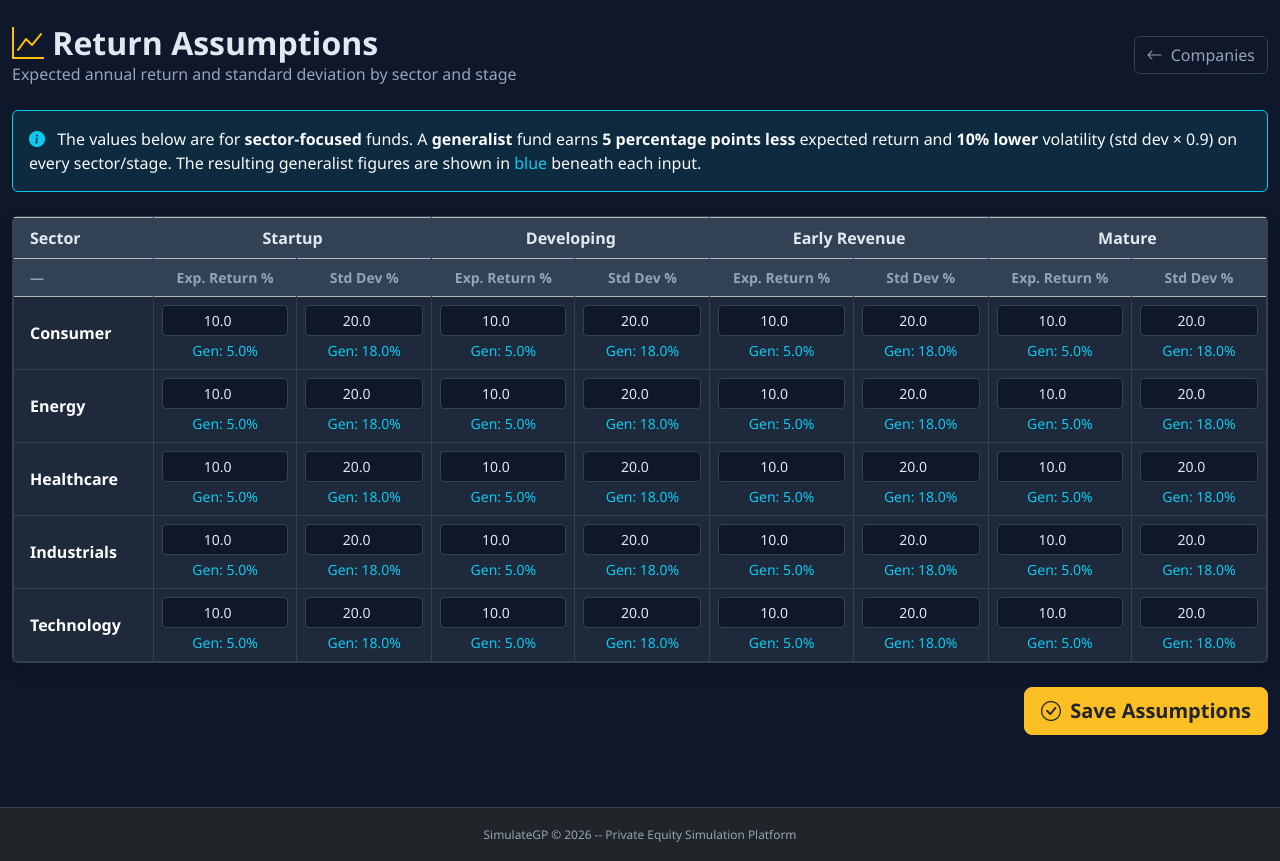
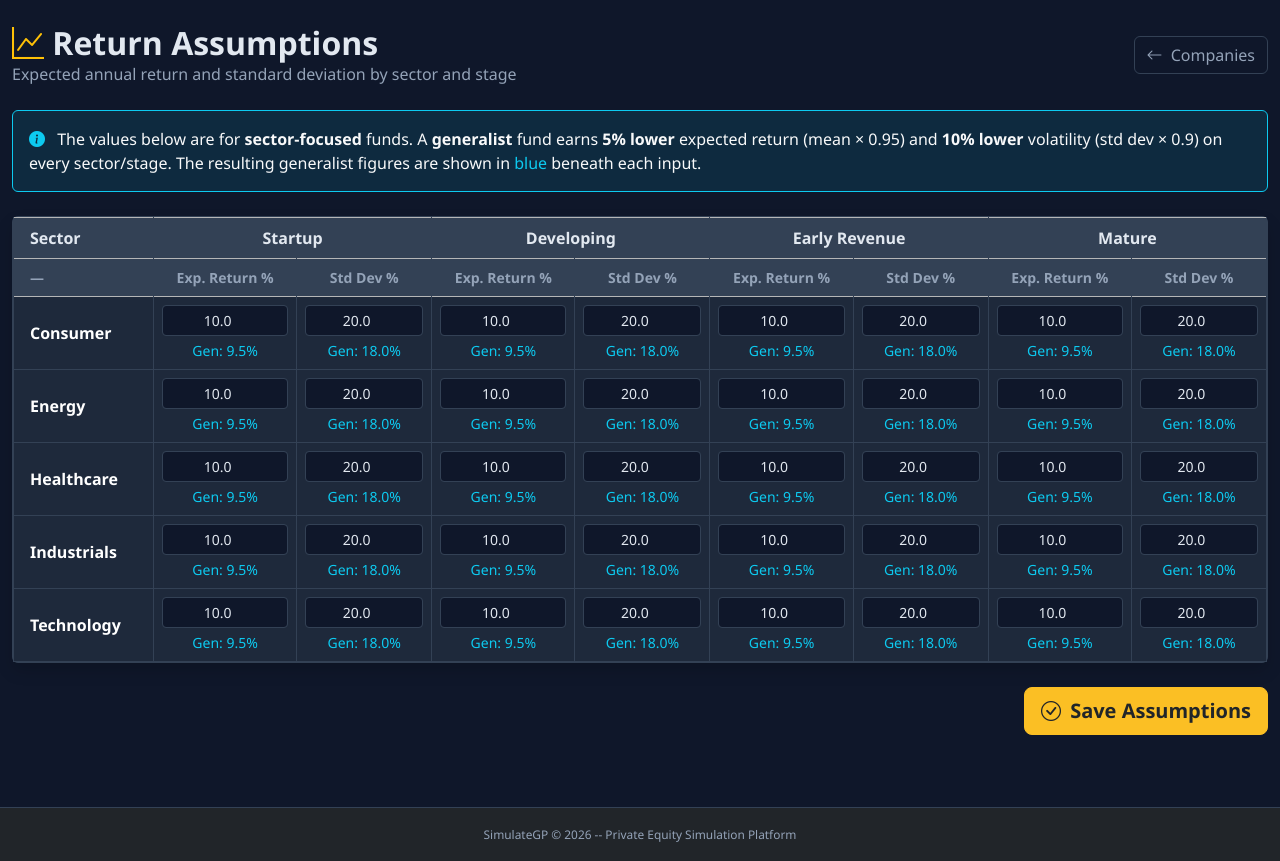
Before and after one commit to 081602/simulategp, a Flask app: page /admin/return-assumptions in a window 1280 px wide. Shown: the part 57-918 px from the top of the page. Run offline with Flask 3, Linux system fonts and the light colour scheme; a user stored in the database is signed in; some libraries are stand-ins or nearby versions.

Commit message:
Generalist mean is 5% lower relative (x0.95), not 5 points absolute
Fix the generalist expected-return adjustment to be relative to the sector
mean (mean x 0.95) rather than an absolute 5-point subtraction, matching the
intended example (Consumer Startup 30% -> 28.5%). SD stays x0.90. Applied to
the base assumption before company tilts in _roll_outcome; the Return
Assumptions page banner, server-rendered Gen figure, and live JS updated to
match.

Co-Authored-By: Claude Opus 4.8 (1M context) <noreply@anthropic.com>

```diff
--- a/game_logic.py
+++ b/game_logic.py
@@ -325,9 +325,10 @@ MARGIN_VOL_WEIGHT = 0.6       # 10 pts of above-typical margin -> -6% relative v
 VOL_FACTOR_RANGE = (0.75, 1.25)
 # Management quality tilts expected return (weak destroys more than strong adds)
 MANAGEMENT_RETURN_TILT = {'strong': 0.02, 'average': 0.0, 'weak': -0.03}
-# A generalist fund earns slightly less than a sector-focused fund: 5 fewer
-# points of expected return and 10% lower volatility on every holding.
-GENERALIST_RETURN_PENALTY = 0.05
+# A generalist fund earns slightly less than a sector-focused fund: its
+# expected return is 5% lower and its volatility 10% lower than the sector
+# mean (both relative — multiply the base assumption).
+GENERALIST_RETURN_FACTOR = 0.95
 GENERALIST_VOL_FACTOR = 0.90
 
 
@@ -368,15 +369,16 @@ def _roll_outcome(company: GameCompany, market_condition: float) -> float:
         sigma = assumption.std_dev
     else:
         mu, sigma = 0.10, 0.25
+    # Generalist lead funds see a sector mean 5% lower at 10% lower volatility
+    # than sector specialists (applied to the base before company-specific
+    # tilts). The mandate already keeps a focused fund in its own sector, so
+    # the lead team's focus settles every case.
+    lead = company.lead_team
+    if lead and lead.sector_focus == 'generalist':
+        mu *= GENERALIST_RETURN_FACTOR
+        sigma *= GENERALIST_VOL_FACTOR
     mu, sigma = _fundamentals_adjustment(company, mu, sigma)
     mu += MANAGEMENT_RETURN_TILT.get(company.management_quality, 0.0)
-    # Generalist lead funds earn a touch less, at slightly lower volatility,
-    # than sector specialists (the mandate already keeps a sector-focused fund
-    # in its own sector, so the lead team's focus settles every case).
-    lead = company.lead_team
-    if lead and lead.sector_focus == 'generalist':
-        mu -= GENERALIST_RETURN_PENALTY
-        sigma *= GENERALIST_VOL_FACTOR
     annual_return = random.gauss(mu, sigma)
     multiple = max(0.0, 1.0 + annual_return) * market_condition
     return multiple
--- a/templates/admin/return_assumptions.html
+++ b/templates/admin/return_assumptions.html
@@ -18,9 +18,10 @@
     <div class="alert border-info text-light mb-4" style="background:rgba(13,202,240,0.1);">
       <i class="bi bi-info-circle-fill text-info me-2"></i>
       The values below are for <strong>sector-focused</strong> funds. A
-      <strong>generalist</strong> fund earns <strong>5 percentage points less</strong> expected
-      return and <strong>10% lower</strong> volatility (std dev &times; 0.9) on every sector/stage.
-      The resulting generalist figures are shown in <span class="text-info">blue</span> beneath each input.
+      <strong>generalist</strong> fund earns <strong>5% lower</strong> expected return
+      (mean &times; 0.95) and <strong>10% lower</strong> volatility (std dev &times; 0.9) on
+      every sector/stage. The resulting generalist figures are shown in
+      <span class="text-info">blue</span> beneath each input.
     </div>
 
     <form method="POST" action="{{ url_for('admin_return_assumptions') }}">
@@ -59,7 +60,7 @@
                            min="-100" max="500" step="0.1"
                            value="{{ '%.1f'|format(base_er) }}"
                            required>
-                    <div class="small text-info mt-1 gen-er">Gen: {{ '%.1f'|format(base_er - 5) }}%</div>
+                    <div class="small text-info mt-1 gen-er">Gen: {{ '%.1f'|format(base_er * 0.95) }}%</div>
                   </td>
                   <td class="text-center p-2">
                     <input type="number"
@@ -99,7 +100,7 @@
     var disp = inp.parentElement.querySelector(kind === 'er' ? '.gen-er' : '.gen-sd');
     if (!disp) return;
     if (!isFinite(v)) { disp.textContent = 'Gen: —'; return; }
-    var g = kind === 'er' ? (v - 5) : (v * 0.9);
+    var g = kind === 'er' ? (v * 0.95) : (v * 0.9);
     disp.textContent = 'Gen: ' + g.toFixed(1) + '%';
   }
   document.querySelectorAll('.er-input').forEach(function (i) {
```
